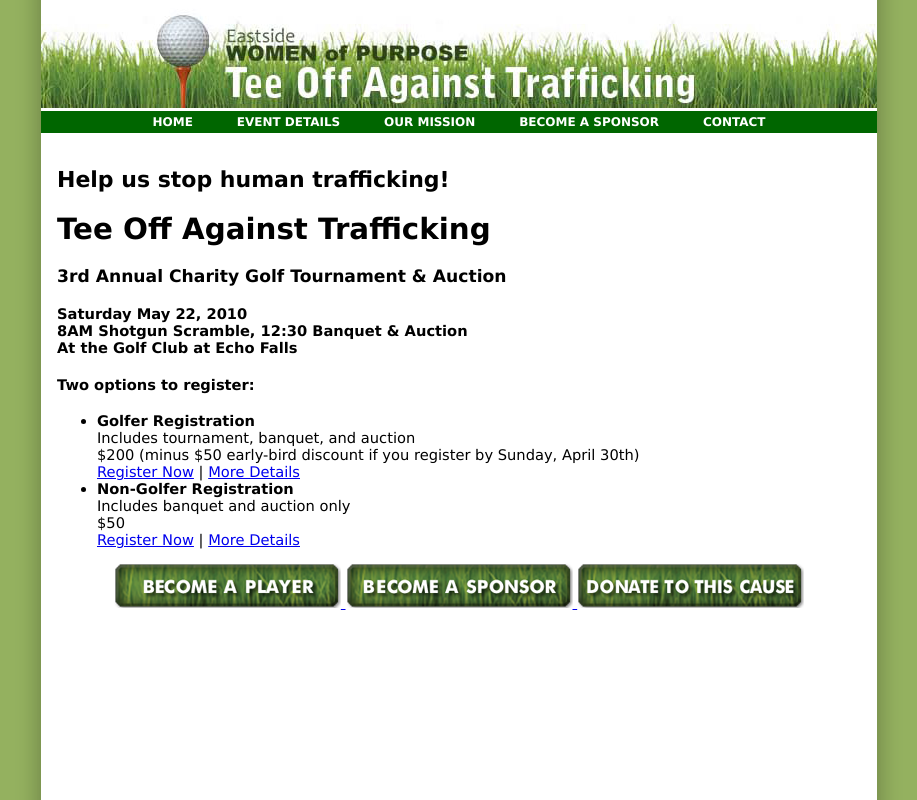
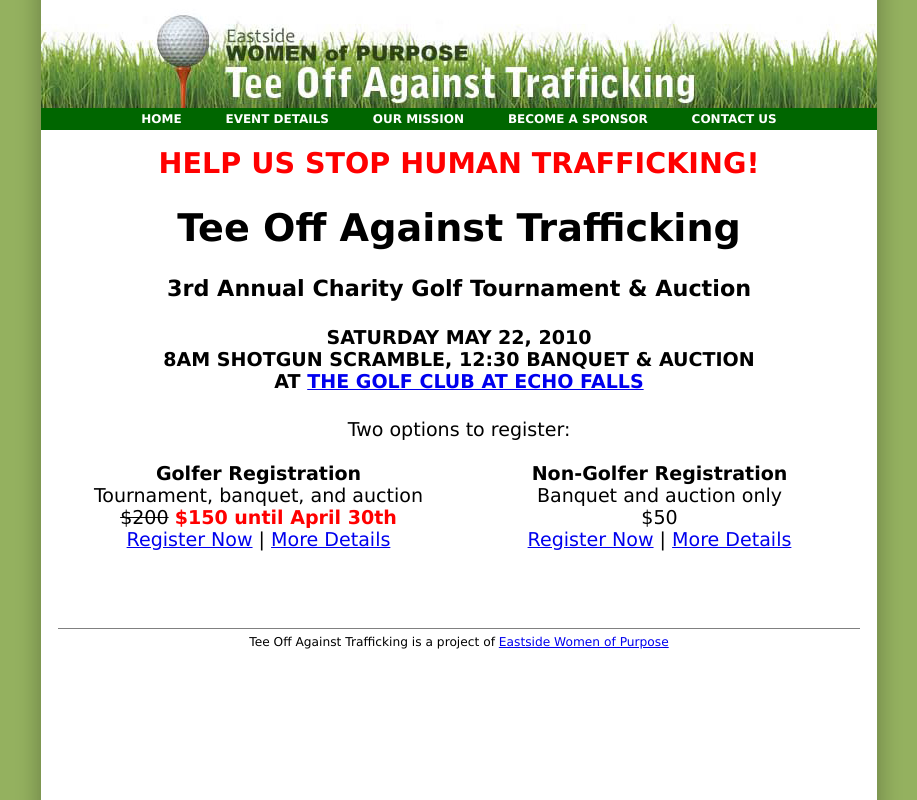
Before and after one commit to jcheng5/toat, a PHP site: page / in a window 1280 px wide. Shown: the whole page, without its empty margins (181-1098 px from the left). Run offline with PHP 8.4, Linux system fonts and the light colour scheme.

Commit message:
include built output

```diff
--- a/website/site/index.html
+++ b/website/site/index.html
@@ -3,15 +3,12 @@
   <head>
     <title>Eastside Women of Purpose - Tee Off Against Trafficking</title>
     <link href="stylesheets/teeoff.css" media="all" rel="stylesheet" type="text/css"/>
-  </head>
-  <body>
-    <img height='100' src='images/heading.jpg' width='836' />
-    <div class='nav'>
+  </head><body><div class='null-line-height'><img height='100' src='images/heading.jpg' width='836' /></div><div class='nav'>
       <a href="index.html">Home</a>
       <a href="details.html">Event Details</a>
       <a href="mission.html">Our Mission</a>
       <a href="sponsor.html">Become a Sponsor</a>
-      <a href="contact.html">Contact</a>
+      <a href="contact.html">Contact Us</a>
     </div>
     <div class='content'>
       <h2>Help us stop human trafficking!</h2>
@@ -22,34 +19,41 @@
         <br />
         8AM Shotgun Scramble, 12:30 Banquet &amp; Auction
         <br />
-        At the Golf Club at Echo Falls
+        At
+        <a href="http://www.echofallsgolf.com/">The Golf Club at Echo Falls</a>
       </h4>
-      <h4>Two options to register:</h4>
-      <ul class='spaced'>
-        <li>
+      <p>Two options to register:</p>
+      <table width='100%'>
+        <tr>
+          <td valign='top' width='50%'>
             <b>Golfer Registration</b>
             <br />
-          Includes tournament, banquet, and auction
+            Tournament, banquet, and auction
             <br />
-          $200 (minus $50 early-bird discount if you register by Sunday, April 30th)
+            <strike>$200</strike>
+            <b style='color: red'>
+              $150 until April 30th
+            </b>
             <br />
             <a href="http://public.serviceu.com/registration/default.asp?OrgID=11910&EventID=4513567&OccID=160190237">Register Now</a>
             |
             <a href="details.html">More Details</a>
-        </li>
-        <li>
+          </td>
+          <td valign='top' width='50%'>
             <b>Non-Golfer Registration</b>
             <br />
-          Includes banquet and auction only
+            Banquet and auction only
             <br />
             $50
             <br />
             <a href="http://public.serviceu.com/registration/default.asp?OrgID=11910&EventID=4521802&OccID=160573484">Register Now</a>
             |
             <a href="details.html">More Details</a>
-        </li>
-      </ul>
-      <p align='center'>
+          </td>
+        </tr>
+      </table>
+      <p align='center'></p>
+      <!--
         <nobr></nobr>
         <a href='player.html' onmouseout='MM_swapImgRestore()' onmouseover="MM_swapImage('player2','','img/player2_2.png',1)">
           <img alt='Become A Player' border='0' height='45' hspace='0' id='player2' name='player2' src='img/player2_1.png' vspace='0' width='227' />
@@ -60,7 +64,26 @@
         <a href='http://public.serviceu.com/registration/default.asp?OrgID=11910&amp;EventID=4523441&amp;OccID=160730146' onmouseout='MM_swapImgRestore()' onmouseover="MM_swapImage('donate','','img/donate_2.png',1)" target='_blank'>
           <img alt='Donate To This Cause' border='0' height='45' hspace='0' id='donate' name='donate' src='img/donate_1.png' vspace='0' width='227' />
         </a>
-      </p>
+      -->
+      <style type='text/css'>
+        h2 {
+          color: red;
+          text-transform: uppercase; }
+
+        h4 {
+          text-transform: uppercase; }
+
+        .content {
+          text-align: center;
+          font-size: 1.3em; }
+
+        ul {
+          text-align: left; }
+      </style>
     </div>
-  </body>
-</html>
+    <div class='footer'>
+      <hr noshade='noshade' size='1' width='800' />
+      Tee Off Against Trafficking is a project of
+      <a href="http://www.eastsidewomenofpurpose.com/">Eastside Women of Purpose</a>
+    </div>
+  </body></html>
--- a/website/site/stylesheets/teeoff.css
+++ b/website/site/stylesheets/teeoff.css
@@ -13,6 +13,9 @@
 .content {
   padding: 16px; }
 
+.content *:first-child {
+  margin-top: 0px; }
+
 .nav {
   font-size: 9pt;
   background-color: #060;
@@ -26,3 +29,11 @@
   text-transform: uppercase;
   margin-left: 20px;
   margin-right: 20px; }
+
+.footer {
+  font-size: smaller;
+  text-align: center;
+  margin-top: 40px; }
+
+.null-line-height {
+  line-height: 0; }
```
Also changed, not shown: website/site/contact.html (added, +29 -0 lines), website/site/details.html (+29 -39 lines), website/site/index2.html (+8 -7 lines), website/site/mission.html (+8 -7 lines), website/site/sponsor.html (+14 -8 lines). Lines whose indentation alone changed are shown as unchanged.
